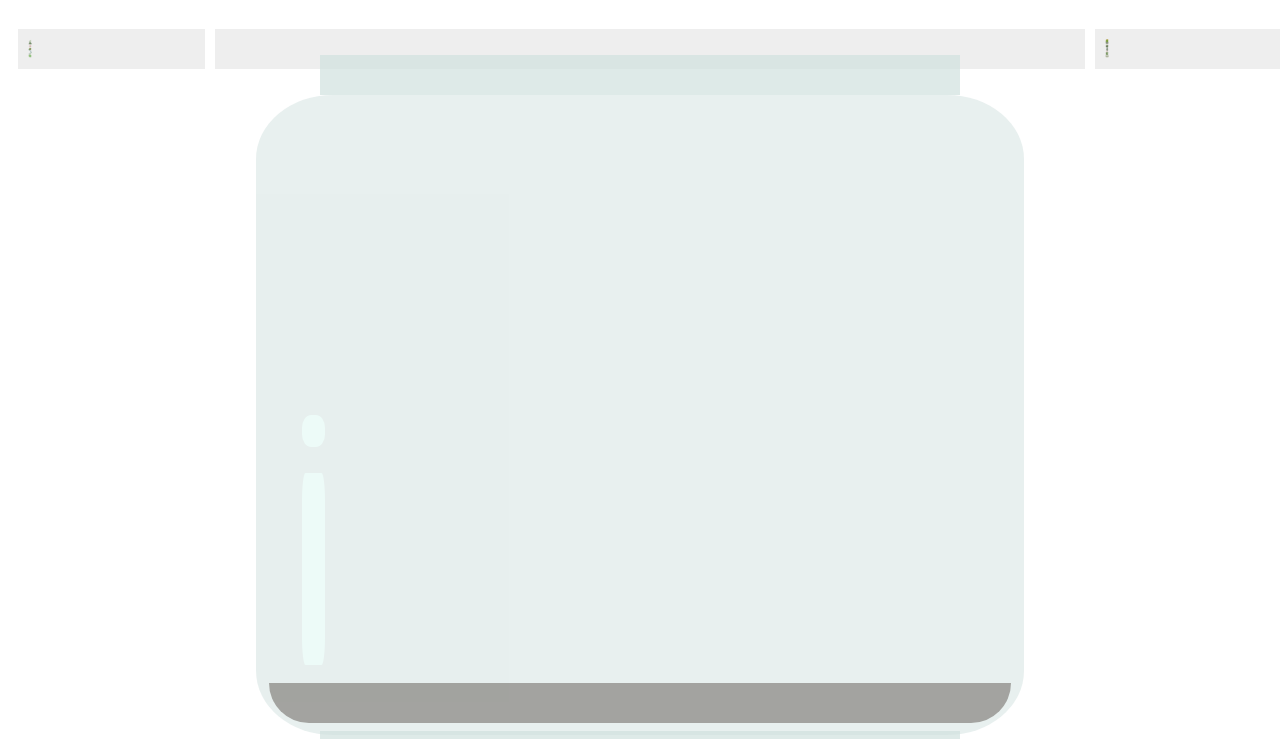
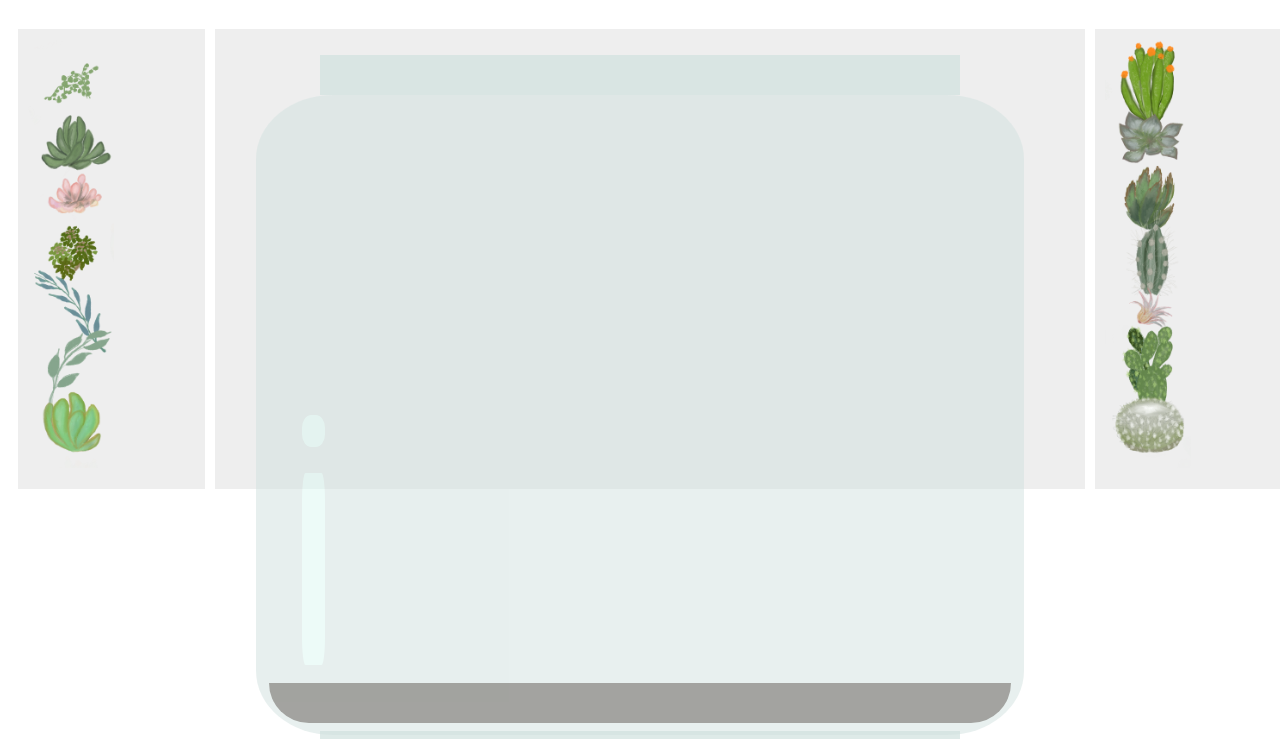
Before and after one commit to bupt-zhangleihan/webappdev-assignment-1-TaijinKyofushou, a plain HTML site: page 第三周作业/index - grid.html in a window 1280 px wide. Shown: the part 61-800 px from the top of the page. Drawn offline with Linux system fonts and the light colour scheme; files whose address does not match are found by name.

Commit message:
Update style - grid.css

```diff
--- a/第三周作业/style - grid.css
+++ b/第三周作业/style - grid.css
@@ -17,7 +17,7 @@ h1 {
 
 .container {
     background-color: #eee;
-    height: 100%;
+    height: 2200%;
     padding: 10px;
 }
 
```
